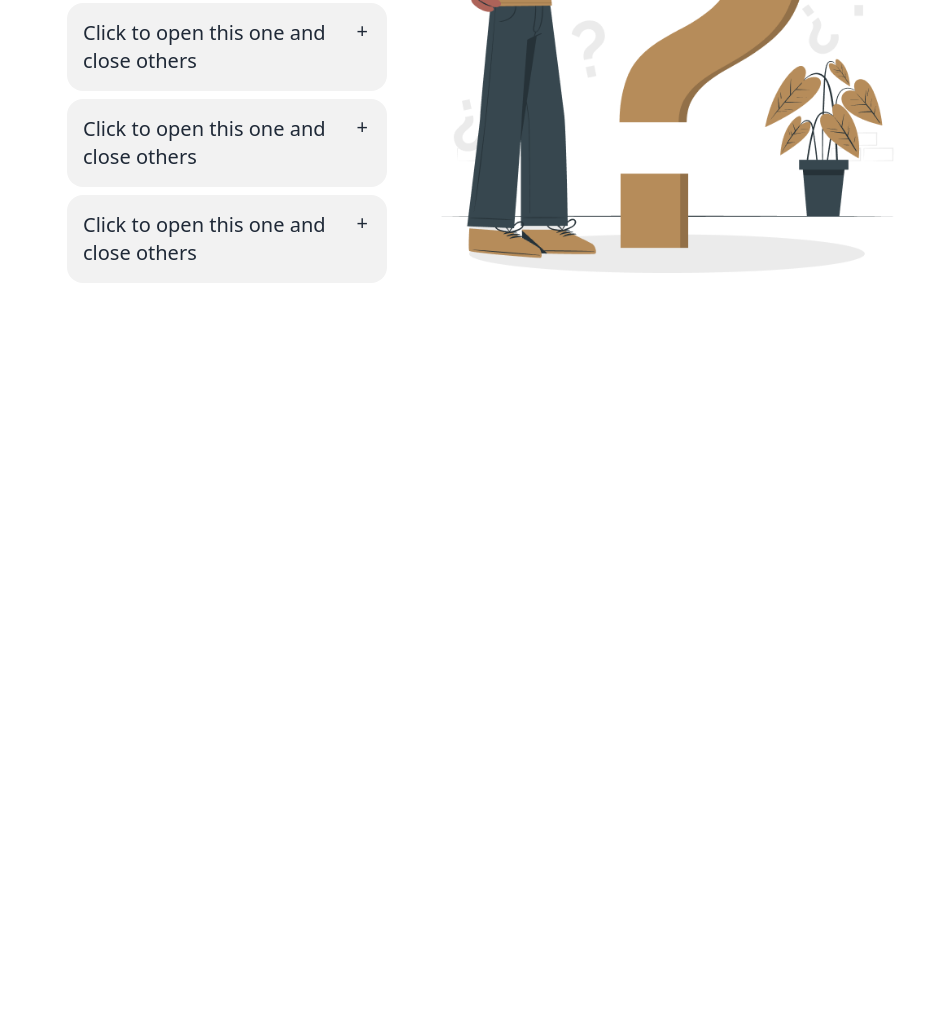
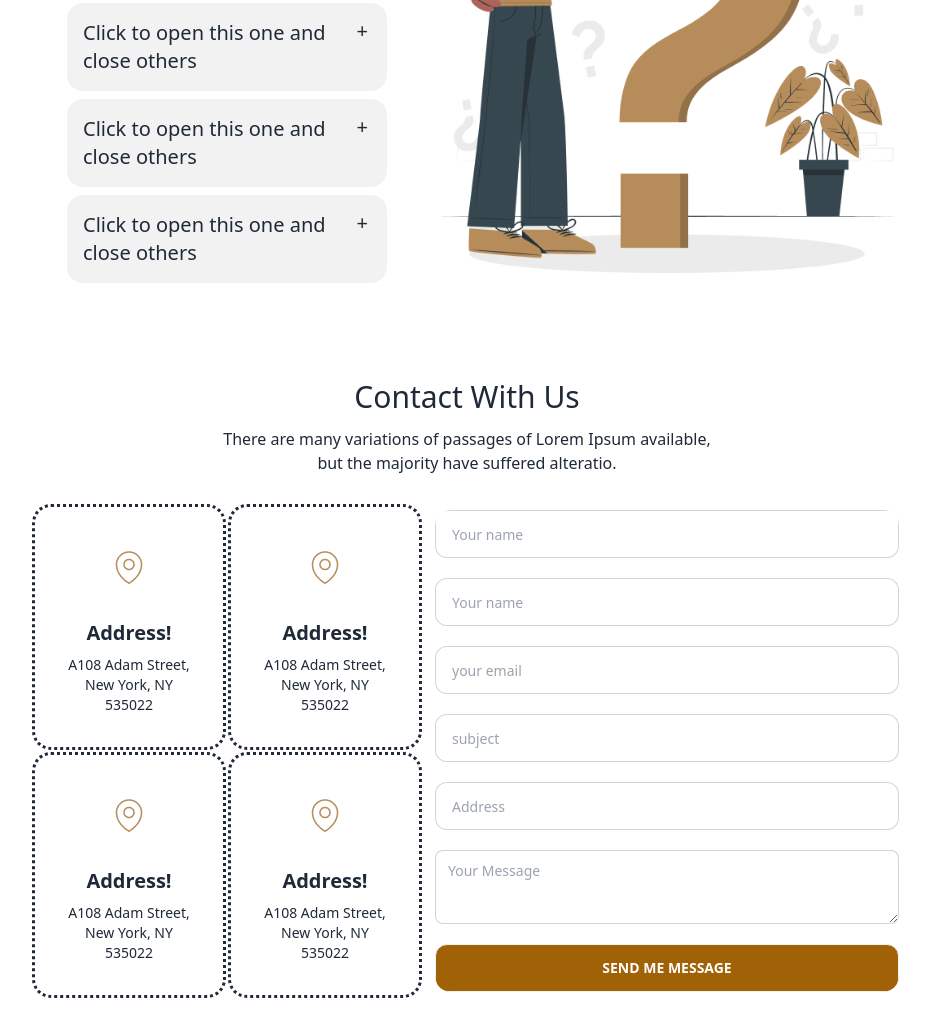
Before and after one commit to SafayetAhme/legal-solutions-website, a plain HTML site: page index.html in a window 1280 px wide. Shown: the part 2519-3530 px from the top of the page, without its empty margins (173-1103 px from the left). Before the commit the page ends 2850 px from the top, so only its background shows below. Drawn offline with nearby package versions, Linux system fonts and the light colour scheme.

Commit message:
added all section

```diff
--- a/index.html
+++ b/index.html
@@ -94,7 +94,7 @@
         suffered</p>
     </div>
 
-    <!---Legal Practice-list-section---->
+<!---Legal Practice-list-section---->
     <section>
             <div class="grid grid-cols-1 md:grid-cols-2 lg:grid-cols-3 gap-1">
                 <div class="outline-dotted card outline-yellow-400  bg-base-100">
@@ -185,7 +185,7 @@
     </section>
 </section>
 
-    <!----our client feedback-section---->
+<!----our client feedback-section---->
     <section>
         <div class="max-w-sm lg:max-w-lg mx-auto text-center py-20">
             <h1 class="text-2xl lg:text-3xl py-3">What Our Client Say</h1>
@@ -193,7 +193,7 @@
                 suffered alteration in some form, by injected humour.</p>
         </div>
 
-        <!------section-->
+<!------section-->
            <section>
             <div class="carousel w-full">
                 <div id="slide1" class="carousel-item relative w-full">
@@ -350,6 +350,67 @@
         </div>
 </section>
 
+<!----contact with us section---->
+<section>
+    <div class="max-w-sm lg:max-w-lg mx-auto text-center pt-9 pb-4">
+        <h1 class="text-2xl lg:text-3xl py-3">Contact With Us</h1>
+        <p>There are many variations of passages of Lorem Ipsum available, but the majority have
+        suffered alteratio.</p>
+    </div>
+
+    <div class="hero-content flex-col lg:flex-row-reverse">
+        <div class="collapse">
+            <input class="input input-bordered join-item rounded-xl  mb-5 text-sm" placeholder="Your name"/>
+            <input class="input input-bordered join-item rounded-xl  mb-5 text-sm" placeholder="Your name"/>
+            <input class="input input-bordered join-item rounded-xl mb-5 text-sm" placeholder="your email"/>
+            <input class="input input-bordered join-item rounded-xl mb-5 text-sm" placeholder="subject"/>
+            <input class="input input-bordered join-item rounded-xl mb-5 text-sm" placeholder="Address"/>
+            <textarea placeholder="Your Message" class="textarea textarea-bordered textarea-sm w-full max-w-3xl mb-5" ></textarea>
+            <button class="btn btn-wide w-full max-w-3xl bg-yellow-700 text-white rounded-xl">Send me message</button>
+          </div>
+        <div class="card flex-shrink-0 w-full max-w-sm bg-base-100">
+            <div class="grid grid-cols-1 lg:grid-cols-2 gap-2">
+                <div class="card bg-base-100 outline-dotted ">
+                    <figure><img class="pt-10" src="./images/location.png" alt="Shoes" /></figure>
+                    <div class="card-body text-center">
+                      <h2 class="card-title justify-center">Address!</h2>
+                      <p class="text-sm">A108 Adam Street,
+                        New York, NY 535022</p>
+                    </div>
+                  </div>
+                  <div class="card bg-base-100 outline-dotted">
+                    <figure><img class="pt-10"  src="./images/location.png" alt="Shoes" /></figure>
+                    <div class="card-body text-center">
+                        <h2 class="card-title justify-center">Address!</h2>
+                        <p class="text-sm">A108 Adam Street,
+                          New York, NY 535022</p>
+                    </div>
+                  </div>
+                  <div class="card bg-base-100 outline-dotted">
+                    <figure><img class="pt-10"  src="./images/location.png" alt="Shoes" /></figure>
+                    <div class="card-body text-center">
+                        <h2 class="card-title justify-center">Address!</h2>
+                        <p class="text-sm">A108 Adam Street,
+                          New York, NY 535022</p>
+                    </div>
+                  </div>
+                  <div class="card bg-base-100 outline-dotted">
+                    <figure><img class="pt-10"  src="./images/location.png" alt="Shoes" /></figure>
+                    <div class="card-body text-center">
+                        <h2 class="card-title justify-center">Address!</h2>
+                        <p class="text-sm">A108 Adam Street,
+                          New York, NY 535022</p>
+                    </div>
+                  </div>
+            </div>
+        </div>
+      </div>
+
+</section>
+
+
+
+
 </section>
 </body>
 </html>
```
